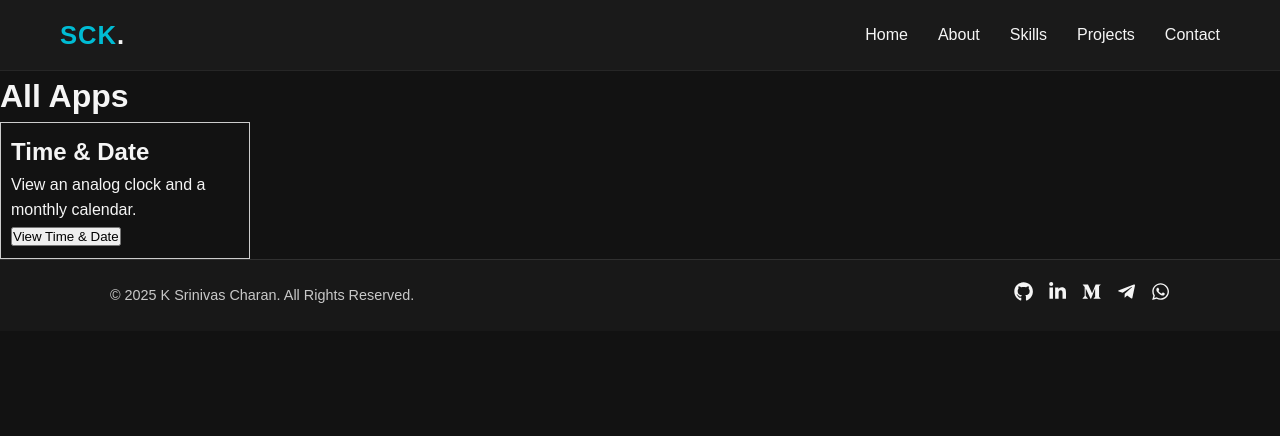
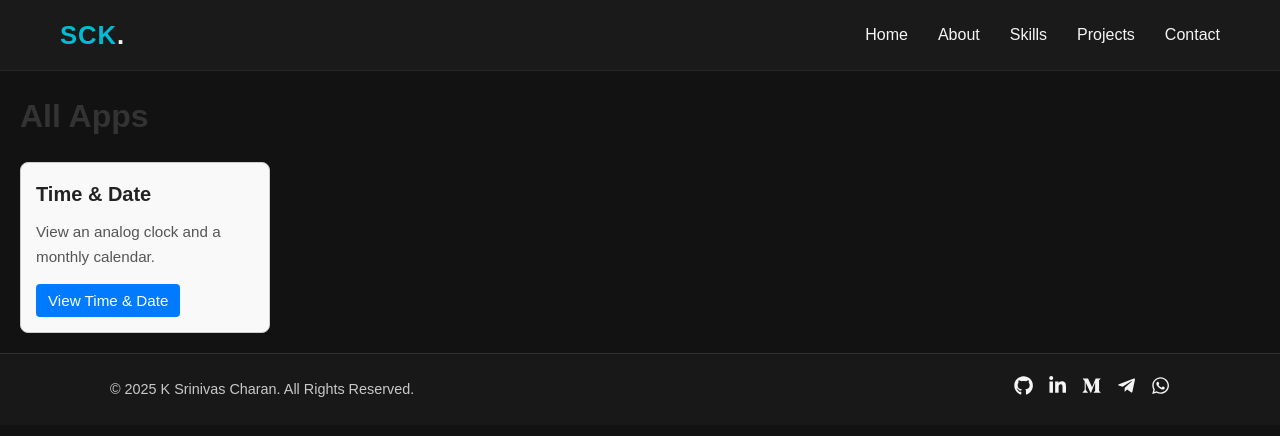
Before and after one commit to Srinivas-Charan-Koppolu/srinivas-charan-k-portfolio, a React (Vite) app: page /apps in a window 1280 px wide. Shown: the top 436 px of the page. Built offline with nearby package versions, Linux system fonts and the light colour scheme.

Commit message:
Routing Configurations and CSS

```diff
--- /dev/null
+++ b/src/apps/Apps.css
@@ -0,0 +1,76 @@
+/* Container for app list */
+.app-list-container {
+  padding: 20px;
+}
+
+/* Header */
+.app-list-container h1 {
+  font-size: 2rem;
+  margin-bottom: 20px;
+  color: #333;
+}
+
+/* Grid layout */
+.app-grid {
+  display: flex;
+  flex-wrap: wrap;
+  gap: 20px;
+}
+
+/* Individual app card */
+.app-card {
+  border: 1px solid #ccc;
+  border-radius: 8px;
+  padding: 15px;
+  width: 250px;
+  background-color: #f9f9f9;
+  transition: box-shadow 0.2s ease-in-out;
+}
+
+.app-card:hover {
+  box-shadow: 0 4px 8px rgba(0, 0, 0, 0.1);
+}
+
+/* Card title */
+.app-card h2 {
+  font-size: 1.25rem;
+  margin-bottom: 10px;
+  color: #222;
+}
+
+/* Card description */
+.app-card p {
+  font-size: 0.95rem;
+  margin-bottom: 15px;
+  color: #555;
+}
+
+/* Button styles */
+.app-card button {
+  background-color: #007bff;
+  color: white;
+  border: none;
+  padding: 8px 12px;
+  border-radius: 4px;
+  cursor: pointer;
+  font-size: 0.95rem;
+  transition: background-color 0.2s ease;
+}
+
+.app-card button:hover {
+  background-color: #0056b3;
+}
+
+/* Status message (loading or not found) */
+.status-message {
+  font-size: 1.2rem;
+  color: #333;
+  padding: 10px 20px;
+}
+
+/* Error message (403 or failed import) */
+.error-message {
+  font-size: 1.2rem;
+  color: red;
+  padding: 10px 20px;
+}
--- a/src/apps/apps.jsx
+++ b/src/apps/apps.jsx
@@ -1,24 +1,17 @@
 import React, { useState, useEffect } from "react";
 import { useParams, useNavigate } from "react-router-dom";
 import appsList from "./appsData";
+import "./Apps.css"; // Import the external CSS
 
-/**
- * Renders the list of all available apps.
- */
-function renderAppList(navigate) {
+function AppList() {
+  const navigate = useNavigate();
+
   return (
-    <div>
+    <div className="app-list-container">
       <h1>All Apps</h1>
-      <div style={{ display: "flex", gap: "20px", flexWrap: "wrap" }}>
+      <div className="app-grid">
         {appsList.map((app) => (
-          <div
-            key={app.id}
-            style={{
-              border: "1px solid #ccc",
-              padding: "10px",
-              width: "250px",
-            }}
-          >
+          <div key={app.id} className="app-card">
             <h2>{app.title}</h2>
             <p>{app.description}</p>
             <button onClick={() => navigate(`/apps/${app.url}`)}>
@@ -31,59 +24,58 @@ function renderAppList(navigate) {
   );
 }
 
-/**
- * Finds the selected app object from appsData.js using a case-insensitive match.
- */
-function findSelectedApp(appName) {
-  return appsList.find((app) => app.url.toLowerCase() === appName.toLowerCase());
-}
-
-/**
- * Dynamically loads the app component by folder name.
- */
-function loadAppComponent(folder, setLoadedComponent, setError) {
-  import(`./${folder}/${folder}.jsx`)
-    .then((module) => {
-      setLoadedComponent(() => module.default);
-    })
-    .catch(() => {
-      setError(
-        `Could not load component from src/apps/${folder}/${folder}.jsx`
-      );
-    });
-}
-
-/**
- * Main Apps component
- */
 export default function Apps() {
   const { appName } = useParams();
-  const navigate = useNavigate();
   const [LoadedComponent, setLoadedComponent] = useState(null);
   const [error, setError] = useState(null);
 
-  // If no specific app is requested, show the list
+  const blockedApps = ["personal"];
+  const selectedApp =
+    appName &&
+    !blockedApps.includes(appName.toLowerCase()) &&
+    appsList.find((app) => app.url.toLowerCase() === appName.toLowerCase());
+
+  useEffect(() => {
+    setLoadedComponent(null);
+    setError(null);
+
+    if (!selectedApp) return;
+
+    import(`./${selectedApp.folder}/${selectedApp.folder}.jsx`)
+      .then((module) => {
+        setLoadedComponent(() => module.default);
+      })
+      .catch(() => {
+        setError(
+          `Could not load component from src/apps/${selectedApp.folder}/${selectedApp.folder}.jsx`
+        );
+      });
+  }, [selectedApp]);
+
   if (!appName) {
-    return renderAppList(navigate);
+    return <AppList />;
   }
 
-  // Find the selected app
-  const selectedApp = findSelectedApp(appName);
-  if (!selectedApp) {
-    return <h2>App "{appName}" not found in appsData.js.</h2>;
+  if (blockedApps.includes(appName.toLowerCase())) {
+    return <h2 className="error-message">403 - No Access</h2>;
   }
 
-  // Load the app component dynamically
-  useEffect(() => {
-    loadAppComponent(selectedApp.folder, setLoadedComponent, setError);
-  }, [selectedApp.folder]);
+  if (!selectedApp) {
+    return (
+      <h2 className="status-message">
+        App "{appName}" not found in appsData.js.
+      </h2>
+    );
+  }
 
   if (error) {
-    return <h2>{error}</h2>;
+    return <h2 className="error-message">{error}</h2>;
   }
 
   if (!LoadedComponent) {
-    return <h2>Loading {selectedApp.title}...</h2>;
+    return (
+      <h2 className="status-message">Loading {selectedApp.title}...</h2>
+    );
   }
 
   return <LoadedComponent />;
```
